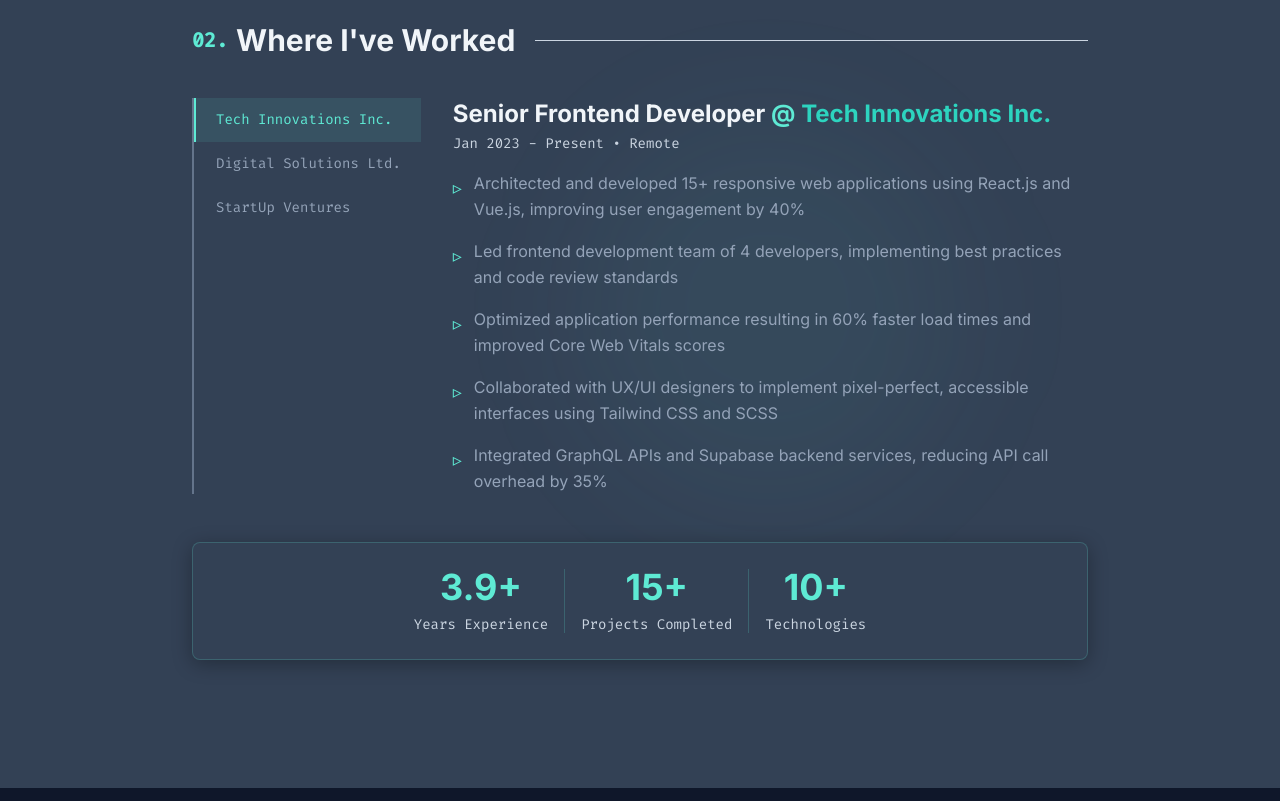
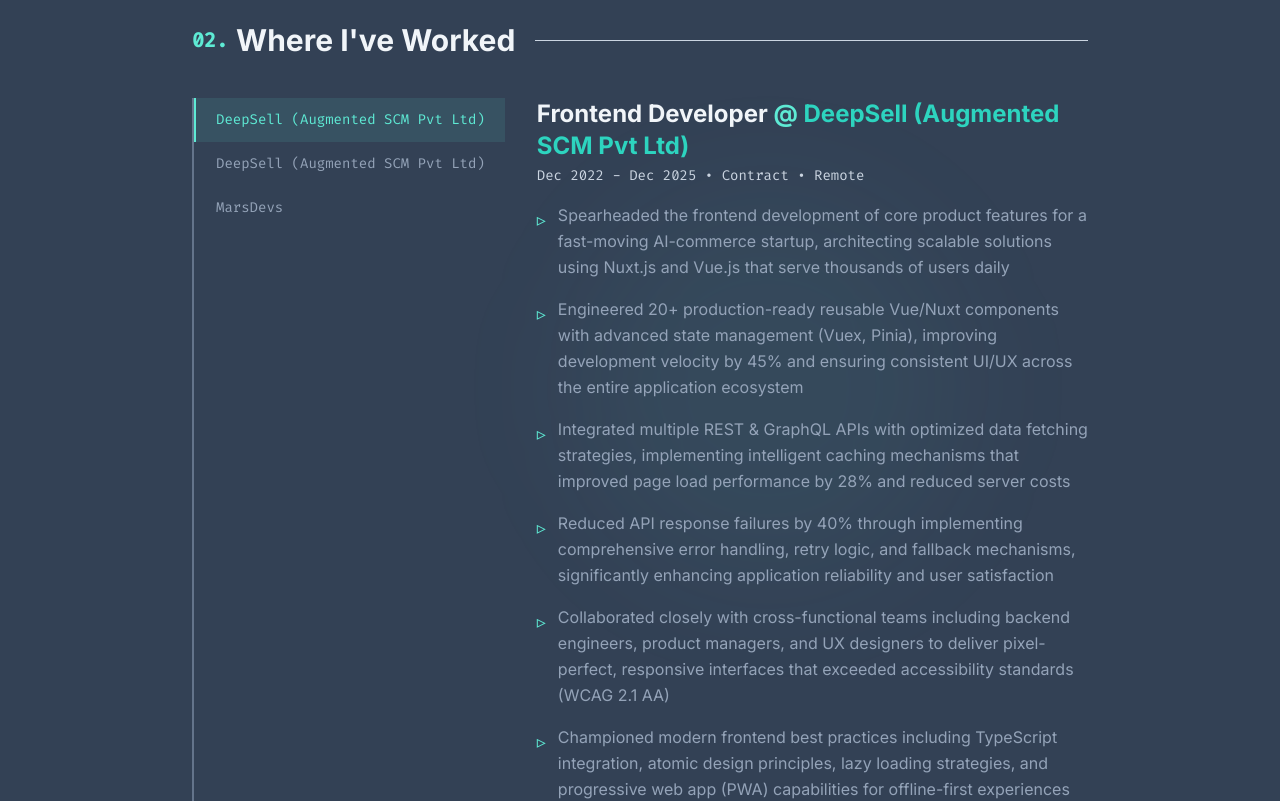
Before and after one commit to aryan-surin/my-portfolio, a React (Vite) app: page / in a window 1280 px wide. Shown: the part 1840-2641 px from the top of the page. Built offline with nearby package versions, Linux system fonts and the light colour scheme.

Commit message:
experiences updated

```diff
--- a/src/sections/Experience.jsx
+++ b/src/sections/Experience.jsx
@@ -17,49 +17,50 @@
 
   /**
    * Experience data structure
-   * TODO: Replace with your actual work experience
+   * Real work experience showcasing frontend development expertise
    */
   const experiences = [
     {
-      role: 'Senior Frontend Developer',
-      company: 'Tech Innovations Inc.',
-      companyUrl: 'https://example.com',
-      duration: 'Jan 2023 - Present',
-      location: 'Remote',
+      role: 'Frontend Developer',
+      company: 'DeepSell (Augmented SCM Pvt Ltd)',
+      companyUrl: 'https://deepsell.today/',
+      duration: 'Dec 2022 - Dec 2025',
+      location: 'Contract • Remote',
       responsibilities: [
-        'Architected and developed 15+ responsive web applications using React.js and Vue.js, improving user engagement by 40%',
-        'Led frontend development team of 4 developers, implementing best practices and code review standards',
-        'Optimized application performance resulting in 60% faster load times and improved Core Web Vitals scores',
-        'Collaborated with UX/UI designers to implement pixel-perfect, accessible interfaces using Tailwind CSS and SCSS',
-        'Integrated GraphQL APIs and Supabase backend services, reducing API call overhead by 35%',
+        'Spearheaded the frontend development of core product features for a fast-moving AI-commerce startup, architecting scalable solutions using Nuxt.js and Vue.js that serve thousands of users daily',
+        'Engineered 20+ production-ready reusable Vue/Nuxt components with advanced state management (Vuex, Pinia), improving development velocity by 45% and ensuring consistent UI/UX across the entire application ecosystem',
+        'Integrated multiple REST & GraphQL APIs with optimized data fetching strategies, implementing intelligent caching mechanisms that improved page load performance by 28% and reduced server costs',
+        'Reduced API response failures by 40% through implementing comprehensive error handling, retry logic, and fallback mechanisms, significantly enhancing application reliability and user satisfaction',
+        'Collaborated closely with cross-functional teams including backend engineers, product managers, and UX designers to deliver pixel-perfect, responsive interfaces that exceeded accessibility standards (WCAG 2.1 AA)',
+        'Championed modern frontend best practices including TypeScript integration, atomic design principles, lazy loading strategies, and progressive web app (PWA) capabilities for offline-first experiences',
       ],
     },
     {
       role: 'Frontend Developer',
-      company: 'Digital Solutions Ltd.',
-      companyUrl: 'https://example.com',
-      duration: 'Jun 2021 - Dec 2022',
-      location: 'Hybrid',
+      company: 'DeepSell (Augmented SCM Pvt Ltd)',
+      companyUrl: 'https://deepsell.today/',
+      duration: 'Jun 2022 - Nov 2022',
+      location: 'Internship • Remote',
       responsibilities: [
-        'Developed and maintained 20+ client-facing web applications using React, Vue.js, and Nuxt.js',
-        'Implemented responsive designs with Bootstrap and Tailwind CSS, ensuring cross-browser compatibility',
-        'Built reusable component libraries that reduced development time by 30%',
-        'Worked closely with backend developers to integrate RESTful APIs and optimize data fetching strategies',
-        'Participated in agile ceremonies and contributed to sprint planning and retrospectives',
+        'Built core UI components used across production features in an AI-powered e-commerce platform, demonstrating ownership and attention to detail that led to conversion from intern to contract developer',
+        'Architected and implemented RESTful API integrations, writing robust utility functions for data transformation, validation, and error handling that became part of the core codebase',
+        'Engineered responsive layouts and interactive UI elements ensuring cross-browser compatibility (Chrome, Firefox, Safari, Edge) and mobile-first design principles for optimal user experiences',
+        'Improved layout structures and component reusability by refactoring legacy code, reducing bundle size by 22% and improving First Contentful Paint (FCP) metrics by 35%',
+        'Actively participated in code reviews and agile ceremonies, contributing technical insights and learning advanced patterns from senior developers in a fast-paced startup environment',
       ],
     },
     {
-      role: 'Junior Web Developer',
-      company: 'StartUp Ventures',
-      companyUrl: 'https://example.com',
-      duration: 'Mar 2021 - May 2021',
-      location: 'On-site',
+      role: 'Frontend Web Developer',
+      company: 'MarsDevs',
+      companyUrl: 'https://www.marsdevs.com/',
+      duration: 'May 2022 - Jul 2022',
+      location: 'Internship • Remote',
       responsibilities: [
-        'Assisted in developing and debugging frontend features for company web applications',
-        'Implemented UI components using JavaScript, HTML5, and CSS3',
-        'Collaborated with senior developers to learn best practices and coding standards',
-        'Conducted code reviews and participated in team knowledge-sharing sessions',
-        'Maintained documentation for frontend codebase and component library',
+        'Transformed complex Figma designs into production-quality, responsive Vue.js and Nuxt.js interfaces for multiple client projects, ensuring pixel-perfect implementation and design fidelity',
+        'Developed modular UI components and reusable modules for diverse client projects spanning e-commerce, SaaS platforms, and corporate websites, demonstrating versatility across different business domains',
+        'Ensured comprehensive cross-browser compatibility through rigorous testing and debugging across multiple devices and screen sizes, achieving 100% functionality across all major browsers',
+        'Collaborated with international clients and development teams using Agile methodologies, participating in daily standups, sprint planning, and retrospectives to deliver features on tight deadlines',
+        'Implemented responsive design patterns using modern CSS frameworks and preprocessors (SCSS, Tailwind CSS), creating mobile-first interfaces that improved mobile conversion rates for client projects',
       ],
     },
   ];
@@ -161,17 +162,17 @@
           >
             <div className="flex items-center justify-center space-x-4">
               <div className="text-center">
-                <p className="text-4xl font-bold text-coral light:text-coral dark:text-accent">3.9+</p>
+                <p className="text-4xl font-bold text-coral light:text-coral dark:text-accent">3.5+</p>
                 <p className="text-ink-light light:text-ink-light dark:text-slate-light font-mono text-sm mt-2">Years Experience</p>
               </div>
               <div className="h-16 w-px bg-coral/ light:bg-coral/ dark:bg-accent/20" />
               <div className="text-center">
-                <p className="text-4xl font-bold text-coral light:text-coral dark:text-accent">15+</p>
+                <p className="text-4xl font-bold text-coral light:text-coral dark:text-accent">25+</p>
                 <p className="text-ink-light light:text-ink-light dark:text-slate-light font-mono text-sm mt-2">Projects Completed</p>
               </div>
               <div className="h-16 w-px bg-coral/ light:bg-coral/ dark:bg-accent/20" />
               <div className="text-center">
-                <p className="text-4xl font-bold text-coral light:text-coral dark:text-accent">10+</p>
+                <p className="text-4xl font-bold text-coral light:text-coral dark:text-accent">15+</p>
                 <p className="text-ink-light light:text-ink-light dark:text-slate-light font-mono text-sm mt-2">Technologies</p>
               </div>
             </div>
```
